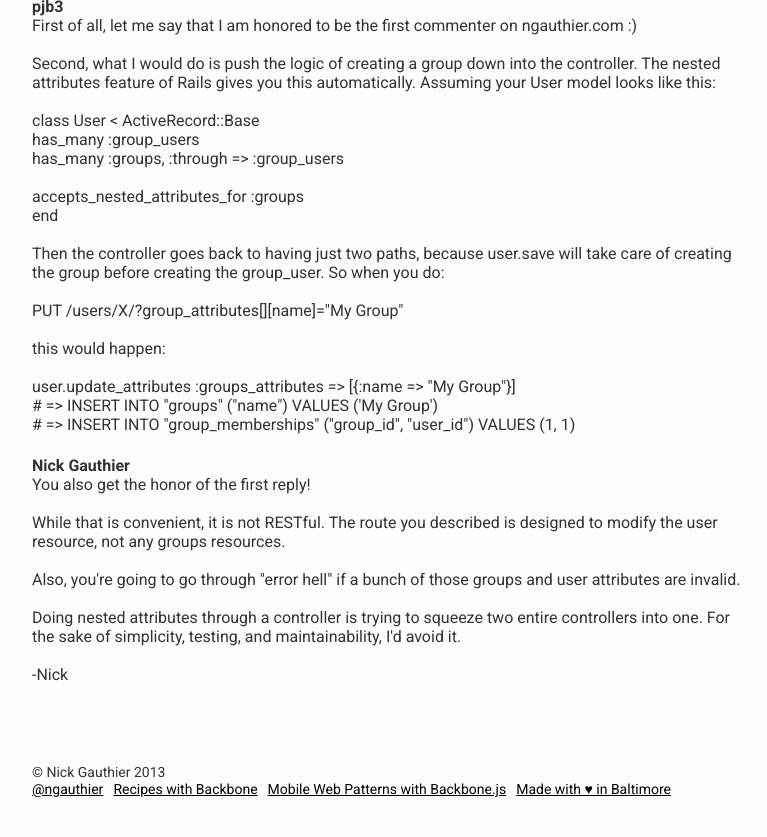
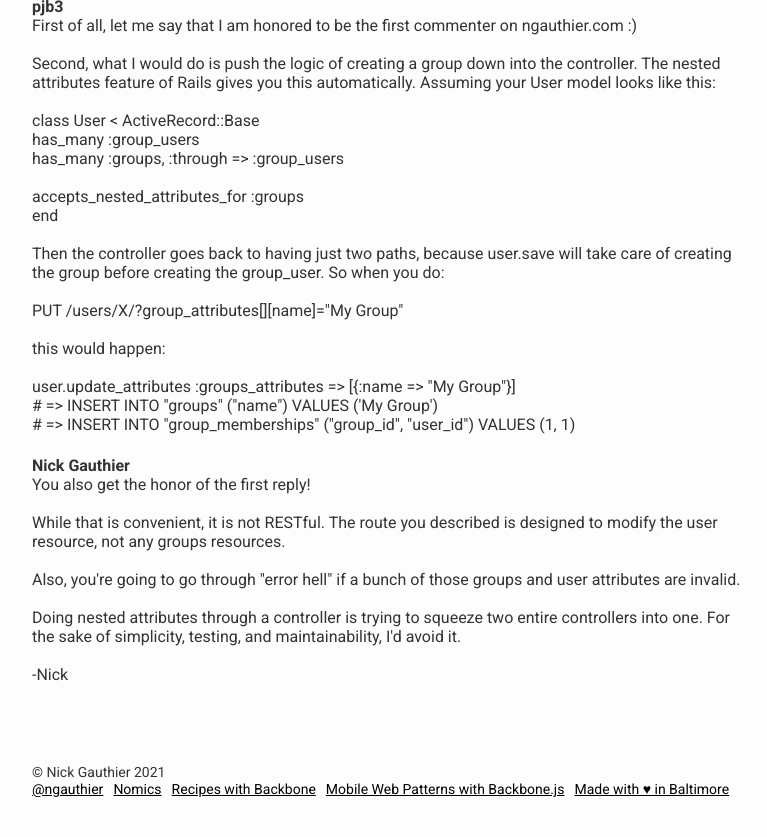
Before and after one commit to ngauthier/ngauthier.github.com, a Jekyll site: the page built from index.html, in a window 1280 px wide and 900 px high, scrolled down 51044 px. Shown: the top 837 px of the window, without its empty margins (248-1015 px from the left). Built offline with Jekyll 4.4.1, drawn with Linux system fonts in a browser that asks for light colours.

Commit message:
update footer

```diff
--- a/_layouts/default.html
+++ b/_layouts/default.html
@@ -56,8 +56,9 @@
     </div>
     <footer>
       <ul>
-        <li>&copy; Nick Gauthier 2013</li>
+        <li>&copy; Nick Gauthier 2021</li>
         <li><a href='http://twitter.com/ngauthier'>@ngauthier</a></li>
+        <li><a href='https://nomics.com'>Nomics</a></li>
         <li><a href='http://recipeswithbackbone.com'>Recipes with Backbone</a></li>
         <li><a href='http://mobilebbbook.com'>Mobile Web Patterns with Backbone.js</a></li>
         <li><a href="http://madewithloveinbaltimore.org">Made with &hearts; in Baltimore</a></li>
```
